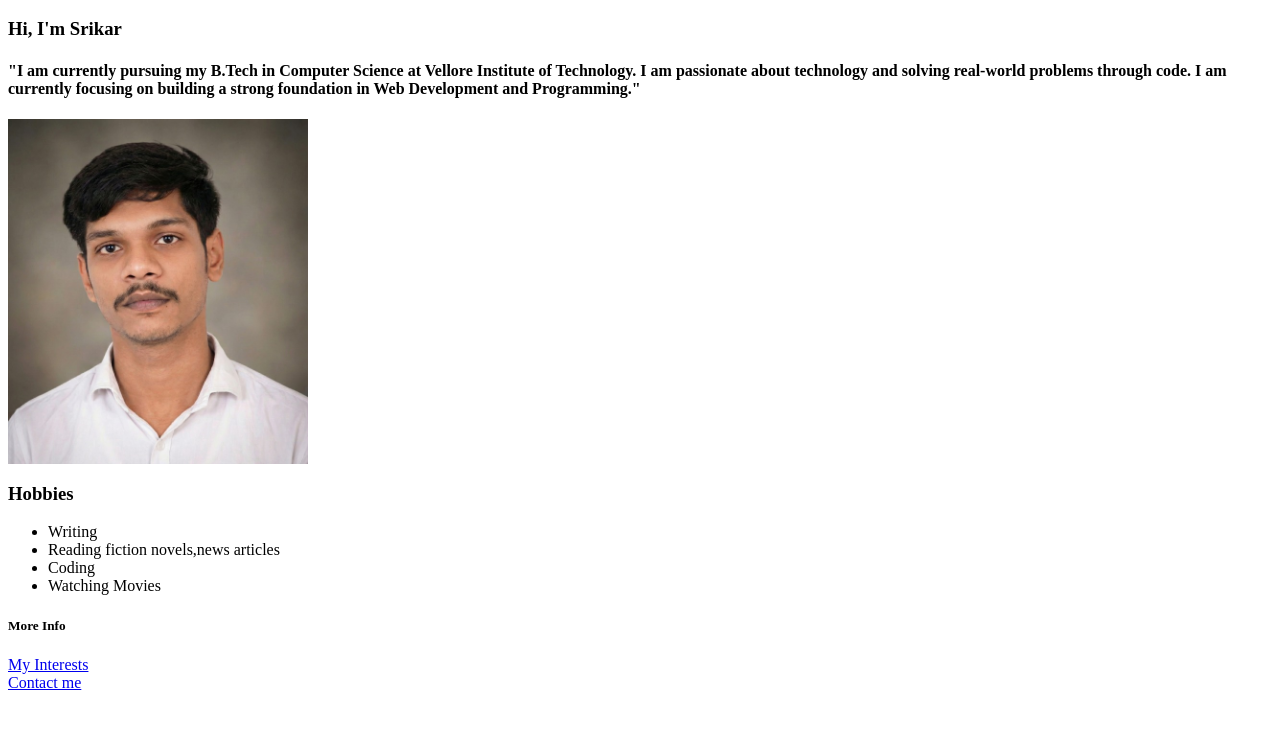
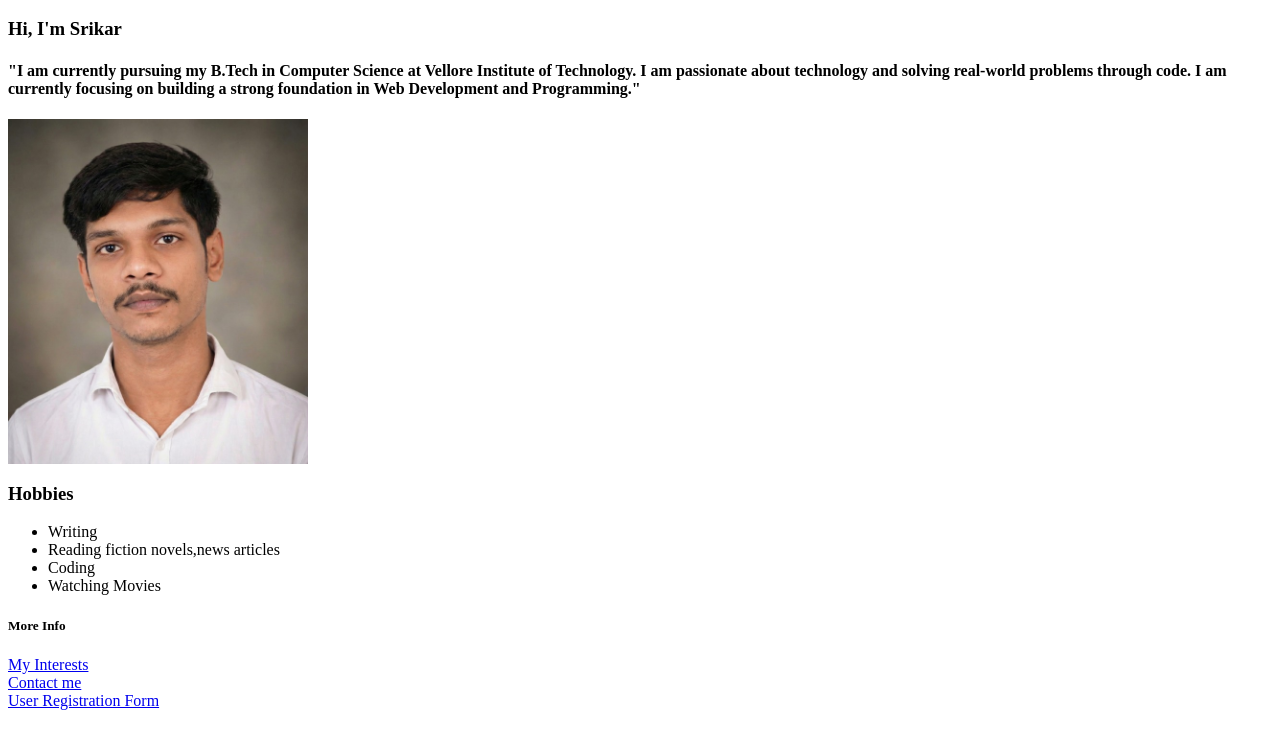
Before and after one commit to Srikarmeda/web_assignment_01, a plain HTML site: page index.html in a window 1280 px wide. Shown: the part 48-796 px from the top of the page. Drawn offline with Linux system fonts and the light colour scheme.

Commit message:
Update index.html

```diff
--- a/index.html
+++ b/index.html
@@ -18,5 +18,7 @@
     <a href="interests.html">My Interests</a>
     <br>
     <a href="contact.html">Contact me</a>
+    <br>
+    <a href="forms.html">User Registration Form</a>
 </body>
 </html>
```
